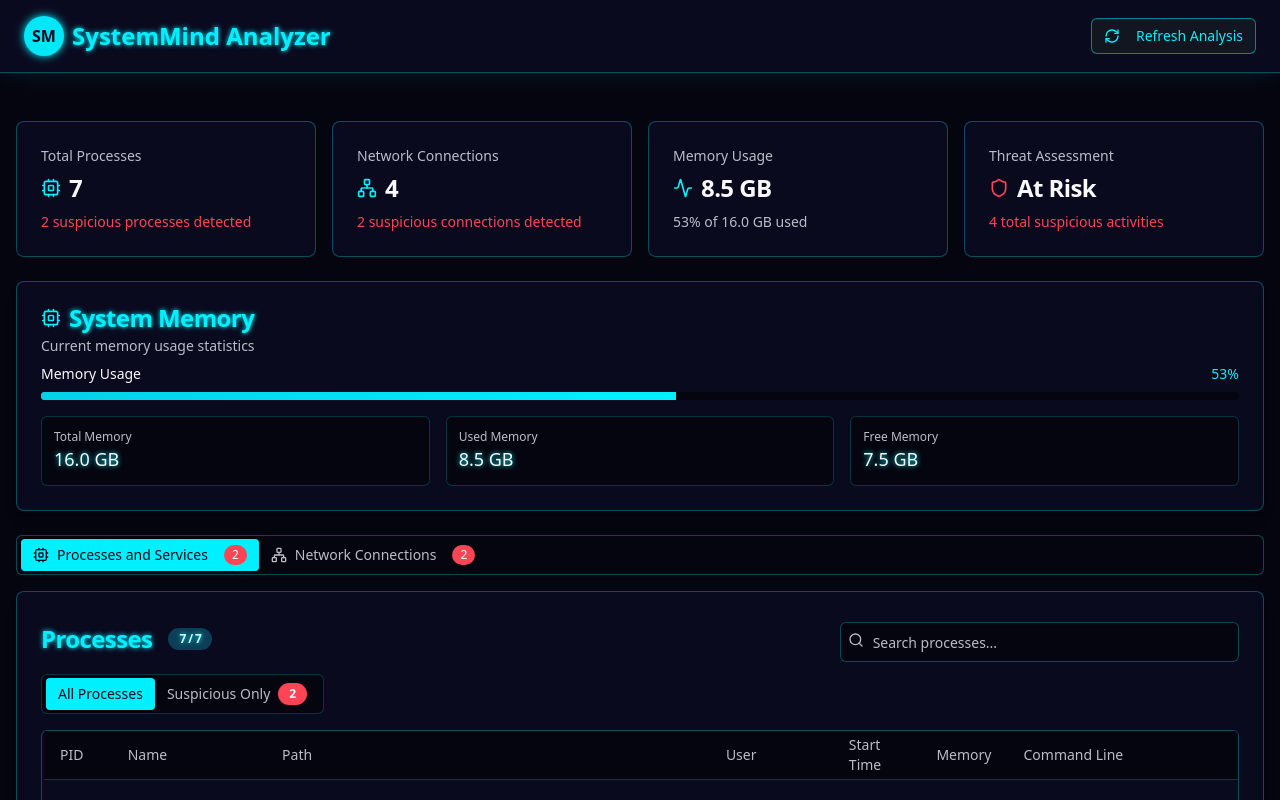
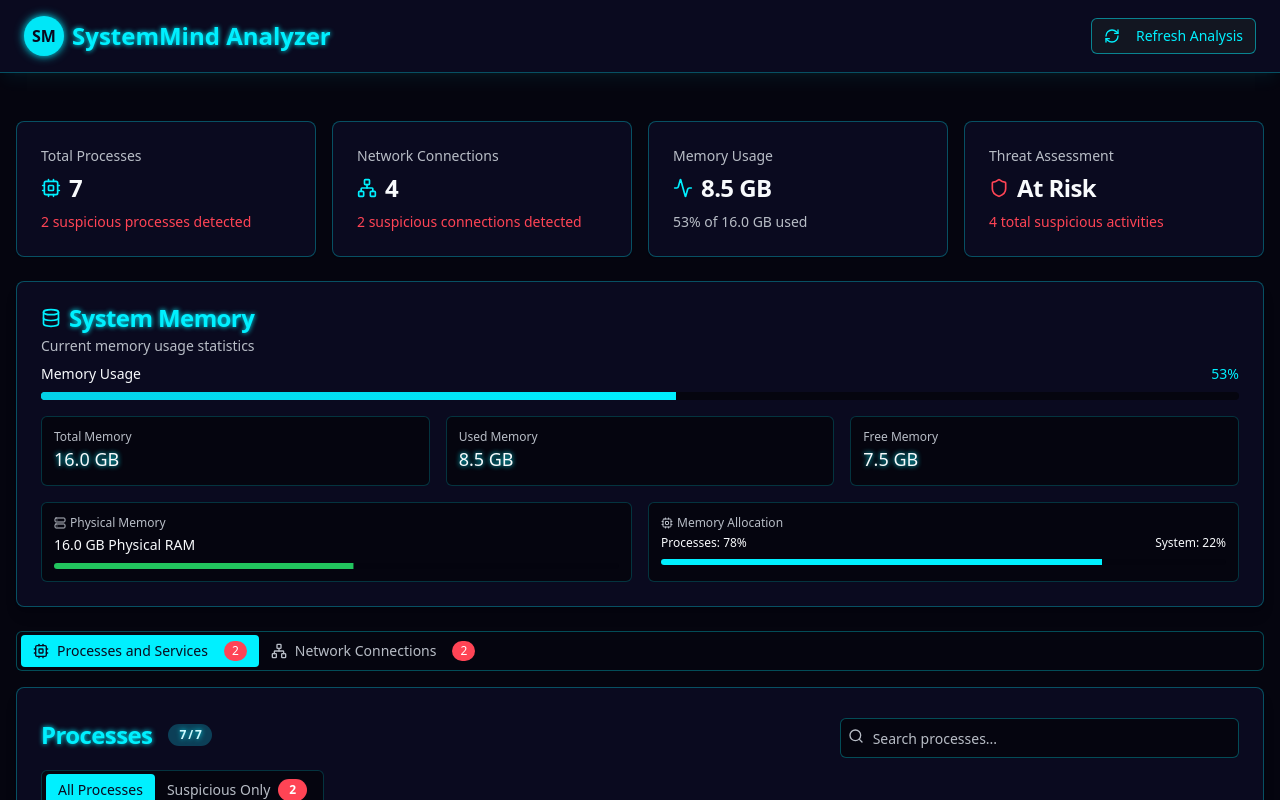
Before and after one commit to Paarth1809/memory-whisperer-detective, a React (Vite) app: page / in a window 1280 px wide. Shown: the top 800 px of the page. Built offline with nearby package versions, Linux system fonts and the light colour scheme.

Commit message:
Ensure correct information display

```diff
--- a/src/components/SystemMemoryInfo.tsx
+++ b/src/components/SystemMemoryInfo.tsx
@@ -2,7 +2,7 @@
 import React from 'react';
 import { Card, CardContent, CardDescription, CardHeader, CardTitle } from '@/components/ui/card';
 import { SystemMemoryInfo } from '@/services/mockData';
-import { Cpu } from 'lucide-react';
+import { Cpu, Database, Server } from 'lucide-react';
 import { Progress } from '@/components/ui/progress';
 
 interface SystemMemoryInfoProps {
@@ -14,7 +14,7 @@ const SystemMemoryInfoComponent: React.FC<SystemMemoryInfoProps> = ({ systemInfo
     <Card className="border border-cyber-blue/30 bg-cyber-dark shadow-lg">
       <CardHeader className="pb-2">
         <CardTitle className="text-cyber-blue cyber-text-shadow flex items-center gap-2">
-          <Cpu className="h-5 w-5 text-cyber-blue" />
+          <Database className="h-5 w-5 text-cyber-blue" />
           System Memory
         </CardTitle>
         <CardDescription>Current memory usage statistics</CardDescription>
@@ -47,6 +47,41 @@ const SystemMemoryInfoComponent: React.FC<SystemMemoryInfoProps> = ({ systemInfo
               <div className="text-lg font-medium cyber-text-shadow">{systemInfo.freeMemory}</div>
             </div>
           </div>
+
+          <div className="grid grid-cols-2 gap-4">
+            <div className="bg-cyber-darker p-3 rounded-md border border-cyber-blue/20">
+              <div className="text-xs text-muted-foreground flex items-center gap-1">
+                <Server size={12} />
+                Physical Memory
+              </div>
+              <div className="text-sm font-medium mt-1">{systemInfo.totalMemory} Physical RAM</div>
+              <div className="mt-2">
+                <Progress
+                  value={systemInfo.memoryUsagePercentage}
+                  className="h-1.5 bg-cyber-darker/50"
+                  indicatorClassName="bg-green-500"
+                />
+              </div>
+            </div>
+            <div className="bg-cyber-darker p-3 rounded-md border border-cyber-blue/20">
+              <div className="text-xs text-muted-foreground flex items-center gap-1">
+                <Cpu size={12} />
+                Memory Allocation
+              </div>
+              <div className="flex justify-between mt-1">
+                <span className="text-xs">Processes: {systemInfo.processesMemoryPercentage}%</span>
+                <span className="text-xs">System: {100 - systemInfo.processesMemoryPercentage}%</span>
+              </div>
+              <div className="mt-2">
+                <div className="w-full bg-cyber-darker/50 h-1.5 rounded-full overflow-hidden">
+                  <div
+                    className="h-full bg-cyber-blue"
+                    style={{ width: `${systemInfo.processesMemoryPercentage}%` }}
+                  />
+                </div>
+              </div>
+            </div>
+          </div>
         </div>
       </CardContent>
     </Card>
--- a/src/services/mockData.ts
+++ b/src/services/mockData.ts
@@ -27,6 +27,7 @@ export interface SystemMemoryInfo {
   usedMemory: string;
   freeMemory: string;
   memoryUsagePercentage: number;
+  processesMemoryPercentage: number;
 }
 
 export const mockProcesses: Process[] = [
@@ -155,7 +156,8 @@ export const mockSystemInfo: SystemMemoryInfo = {
   totalMemory: "16.0 GB",
   usedMemory: "8.5 GB",
   freeMemory: "7.5 GB",
-  memoryUsagePercentage: 53
+  memoryUsagePercentage: 53,
+  processesMemoryPercentage: 78
 };
 
 export const mockAnalyzeSystemMemory = (): Promise<{
```
